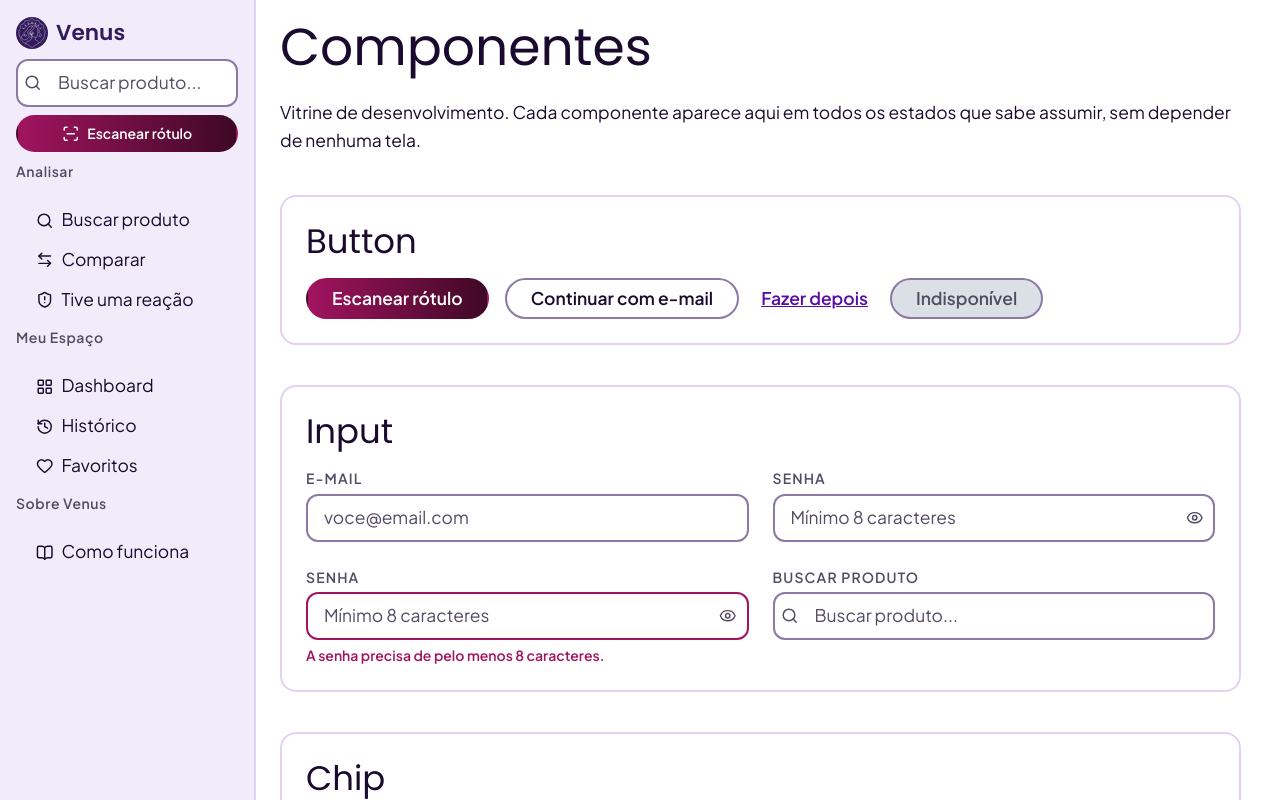
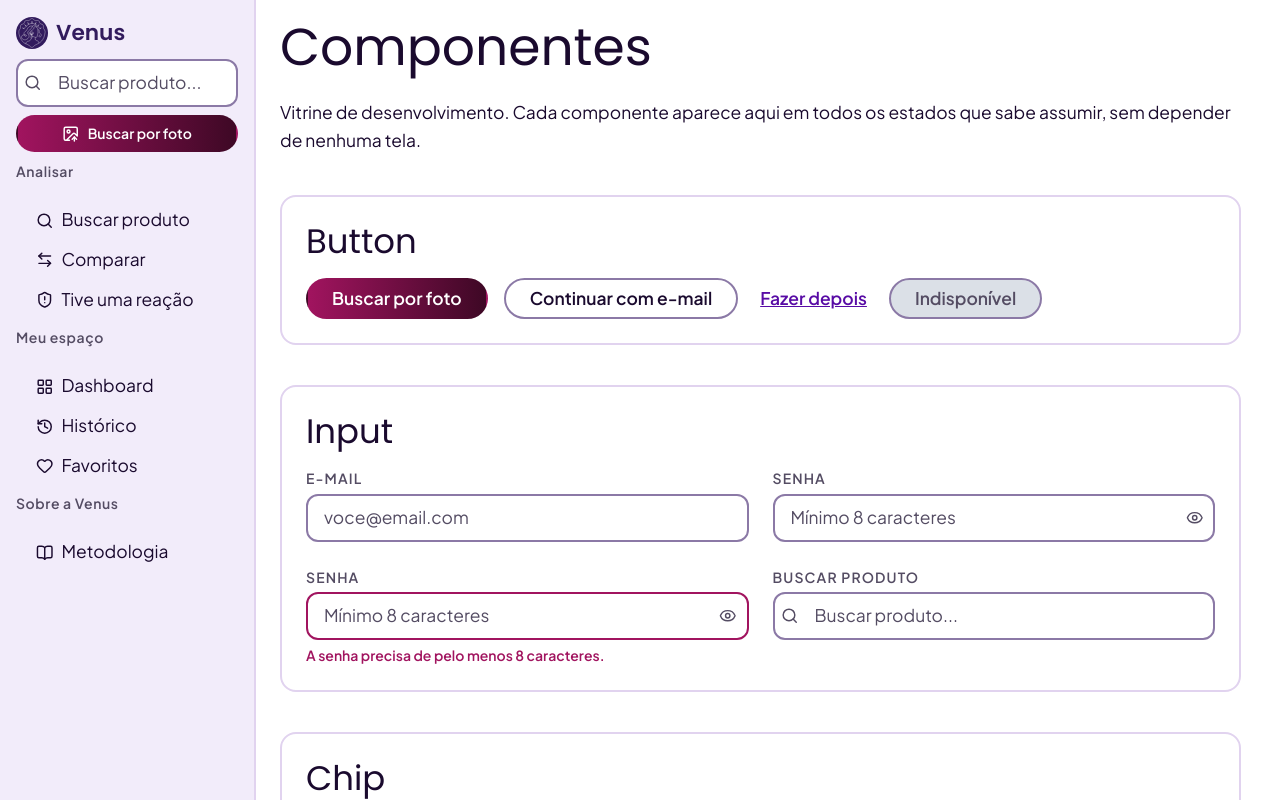
Before and after one commit to Venus-System/Venus-Web, a React (Vite) app: page /componentes in a window 1280 px wide. Shown: the top 800 px of the page. Built offline with nearby package versions, Linux system fonts and the light colour scheme; no server answers.

Commit message:
fix: Padronizando os nomes da barra lateral

```diff
--- a/src/components/Sidebar/index.tsx
+++ b/src/components/Sidebar/index.tsx
@@ -4,8 +4,8 @@ import {
   BookOpen,
   Heart,
   History,
+  ImageUp,
   LayoutGrid,
-  ScanLine,
   Search,
   ShieldAlert,
 } from "lucide-react";
@@ -47,7 +47,7 @@ const GROUPS: NavGroup[] = [
   },
   {
     id: "my-space",
-    title: "Meu Espaço",
+    title: "Meu espaço",
     links: [
       { to: "/dashboard", label: "Dashboard", Icon: LayoutGrid },
       { to: "/historico", label: "Histórico", Icon: History },
@@ -56,8 +56,8 @@ const GROUPS: NavGroup[] = [
   },
   {
     id: "about",
-    title: "Sobre Venus",
-    links: [{ to: "/metodologia", label: "Como funciona", Icon: BookOpen }],
+    title: "Sobre a Venus",
+    links: [{ to: "/metodologia", label: "Metodologia", Icon: BookOpen }],
   },
 ];
 
@@ -95,8 +95,8 @@ function Sidebar({ onSearch }: SidebarProps) {
       </form>
 
       <Button to="/escanear" className={styles.scan}>
-        <ScanLine className={styles.buttonIcon} aria-hidden="true" />
-        Escanear rótulo
+        <ImageUp className={styles.buttonIcon} aria-hidden="true" />
+        Buscar por foto
       </Button>
 
       {GROUPS.map((group) => (
--- a/src/pages/Componentes/index.tsx
+++ b/src/pages/Componentes/index.tsx
@@ -52,7 +52,7 @@ function Componentes() {
         <h2>Button</h2>
 
         <div className={styles.row}>
-          <Button variant="primary">Escanear rótulo</Button>
+          <Button variant="primary">Buscar por foto</Button>
           <Button variant="secondary">Continuar com e-mail</Button>
           <Button variant="text">Fazer depois</Button>
           <Button variant="primary" disabled>
```
